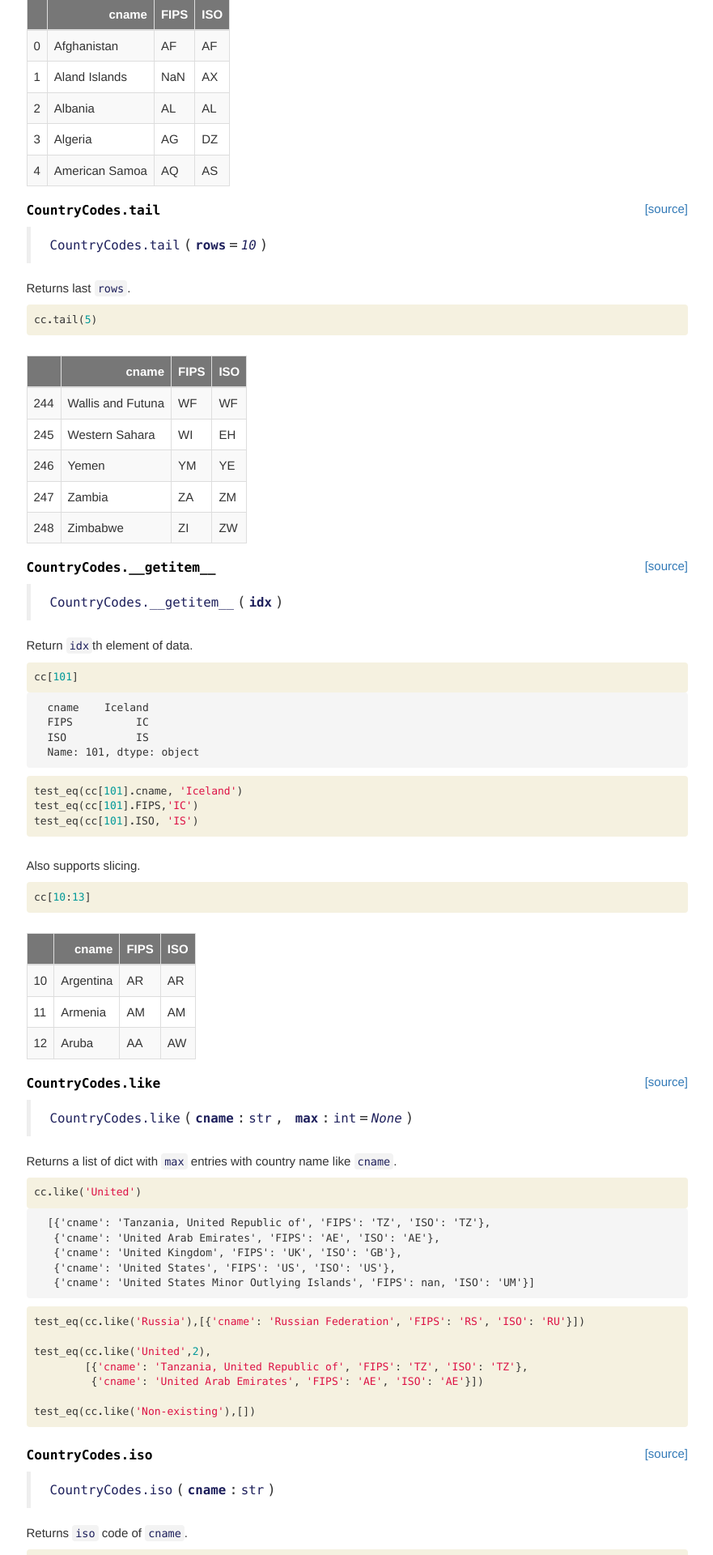
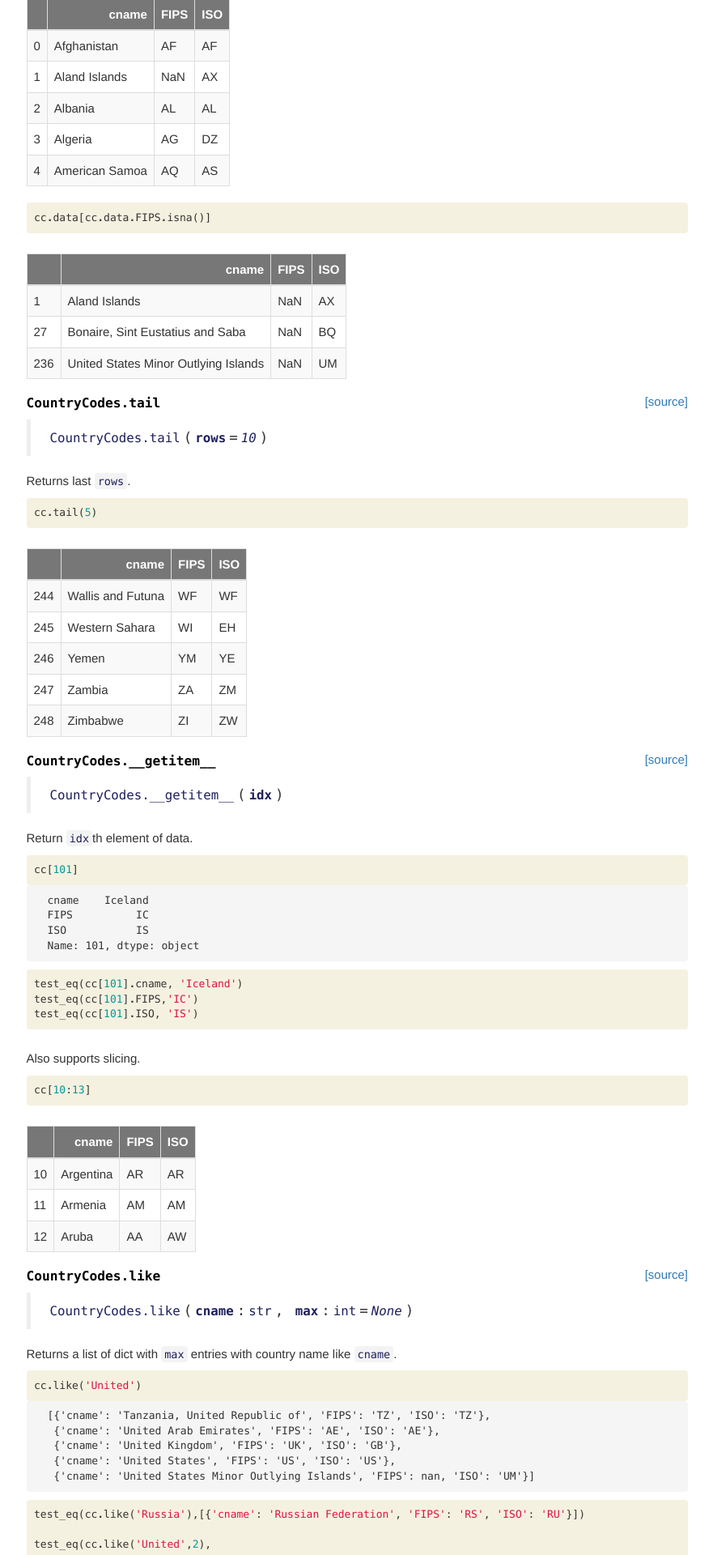
Before and after one commit to kdorichev/joshuaproject, a Jekyll site: the page built from docs/countrycodes.html, in a window 1280 px wide. Shown: the part 1425-3345 px from the top of the page at 81% size, without its empty margins (345-1226 px from the left). Built offline with Jekyll 4.4.1, drawn with Linux system fonts in a browser that asks for light colours; nearby versions of some CDN libraries; comment, search, counter and statistics services are not loaded.

```diff
--- a/docs/countrycodes.html
+++ b/docs/countrycodes.html
@@ -231,6 +231,78 @@
       <td>American Samoa</td>
       <td>AQ</td>
       <td>AS</td>
+    </tr>
+  </tbody>
+</table>
+</div>
+</div>
+
+</div>
+
+</div>
+</div>
+
+</div>
+<div class="cell border-box-sizing code_cell rendered">
+<div class="input">
+
+<div class="inner_cell">
+    <div class="input_area">
+<div class=" highlight hl-ipython3"><pre><span></span><span class="n">cc</span><span class="o">.</span><span class="n">data</span><span class="p">[</span><span class="n">cc</span><span class="o">.</span><span class="n">data</span><span class="o">.</span><span class="n">FIPS</span><span class="o">.</span><span class="n">isna</span><span class="p">()]</span>
+</pre></div>
+
+    </div>
+</div>
+</div>
+
+<div class="output_wrapper">
+<div class="output">
+
+<div class="output_area">
+
+
+<div class="output_html rendered_html output_subarea output_execute_result">
+<div>
+<style scoped>
+    .dataframe tbody tr th:only-of-type {
+        vertical-align: middle;
+    }
+
+    .dataframe tbody tr th {
+        vertical-align: top;
+    }
+
+    .dataframe thead th {
+        text-align: right;
+    }
+</style>
+<table border="1" class="dataframe">
+  <thead>
+    <tr style="text-align: right;">
+      <th></th>
+      <th>cname</th>
+      <th>FIPS</th>
+      <th>ISO</th>
+    </tr>
+  </thead>
+  <tbody>
+    <tr>
+      <td>1</td>
+      <td>Aland Islands</td>
+      <td>NaN</td>
+      <td>AX</td>
+    </tr>
+    <tr>
+      <td>27</td>
+      <td>Bonaire, Sint Eustatius and Saba</td>
+      <td>NaN</td>
+      <td>BQ</td>
+    </tr>
+    <tr>
+      <td>236</td>
+      <td>United States Minor Outlying Islands</td>
+      <td>NaN</td>
+      <td>UM</td>
     </tr>
   </tbody>
 </table>
```
Also changed, not shown: PRE_README.md (+3 -0 lines), README.md, 2 other files.
